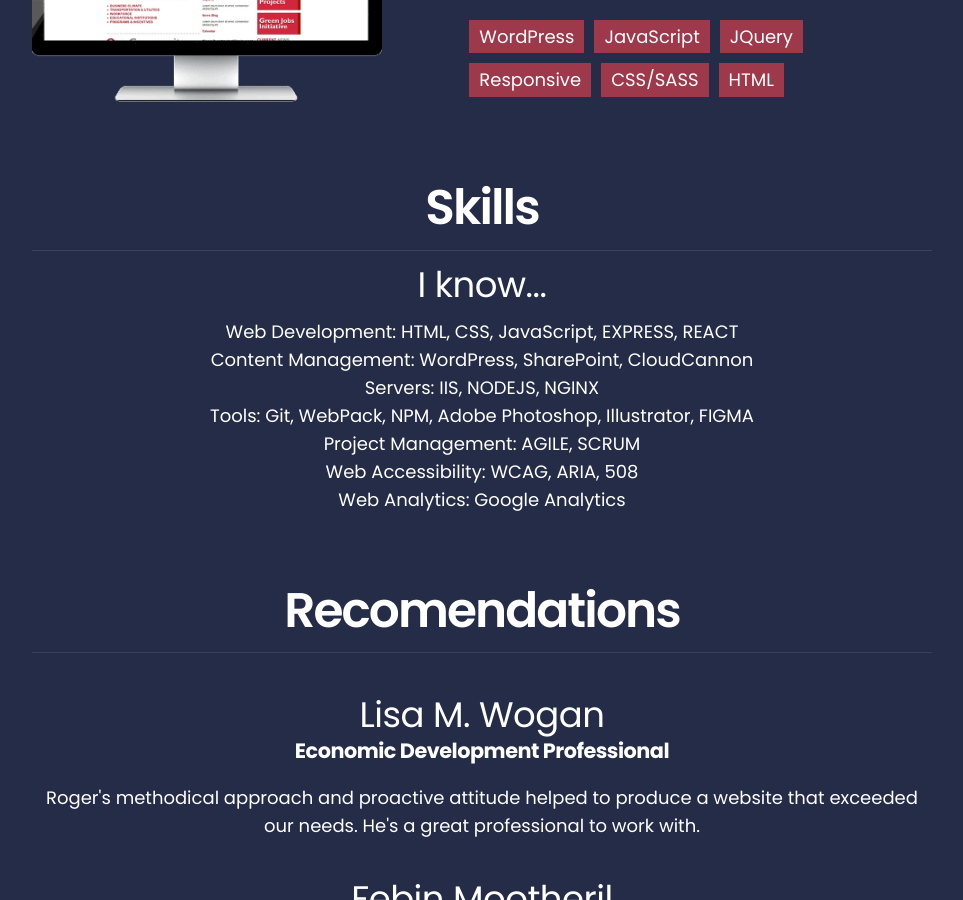
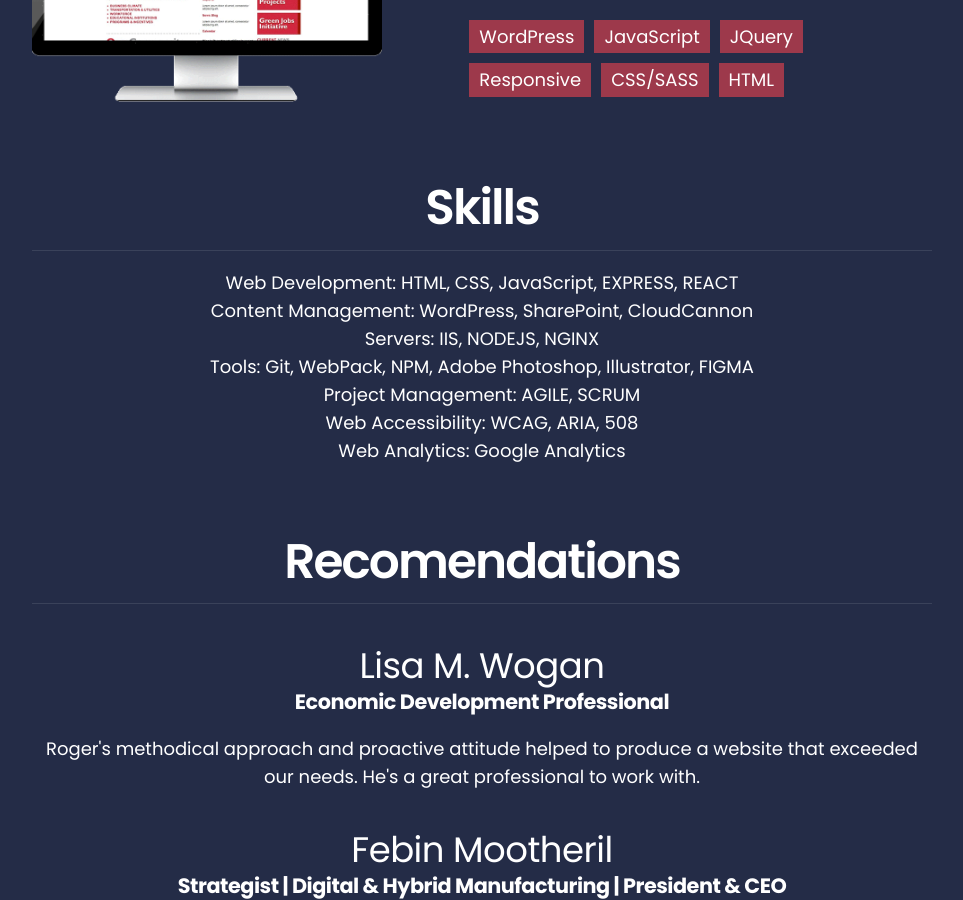
Before and after one commit to rehmpke/rogerehmpkesite, a Jekyll site: the page built from index.html, in a window 1280 px wide and 900 px high, scrolled down 1594 px. Shown: the whole window, without its empty margins (158-1121 px from the left). Built offline with Jekyll 4.4.1, drawn with Linux system fonts in a browser that asks for light colours.

Commit message:
Remove H3 I know wording from skills section

```diff
--- a/_includes/skills.html
+++ b/_includes/skills.html
@@ -2,7 +2,6 @@
     <div class="skills__container">
         <h2>Skills</h2>
         <hr class="primary" />
-        <h3>I know...</h3>
         <ul class="skills-list">
             <li><span class="skill-label">Web Development:</span> HTML, CSS, JavaScript, EXPRESS, REACT</li>
             <li><span class="skill-label">Content Management:</span> WordPress, SharePoint, CloudCannon</li>
```
